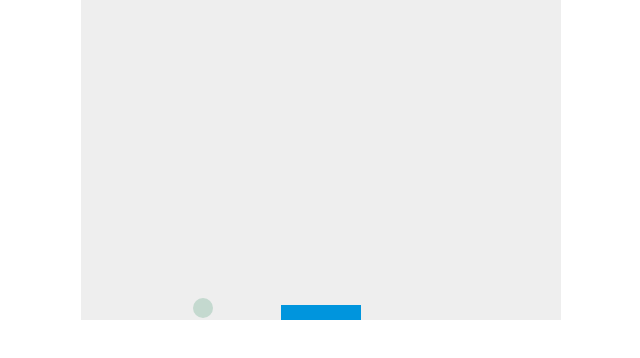
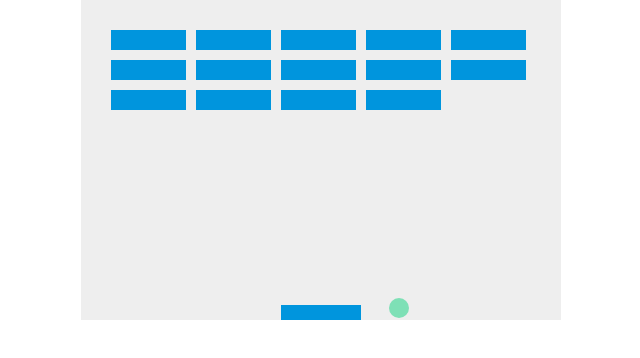
Before and after one commit to LrdVnz/2D_Breakout, a plain HTML site: page index.html in a window 1280 px wide. Shown: the whole page, without its empty margins (319-959 px from the left). Drawn offline with Linux system fonts and the light colour scheme.

Commit message:
added brick collision

```diff
--- a/index.html
+++ b/index.html
@@ -60,8 +60,10 @@
 
      function draw(){
       ctx.clearRect(0, 0, canvas.width, canvas.height);
+      drawBricks();
       drawBall();
       drawPaddle();
+      collisionDetection();
       x += dx;
       y += dy;
       if(y + dy < ballRadius){
@@ -113,6 +115,56 @@
                leftPressed = false;
            }
       }
+
+    let brickRowCount = 3;
+    let brickColumnCount = 5;
+    let brickWidth = 75;
+    let brickHeight = 20;
+    let brickPadding = 10;
+    let brickOffsetTop = 30;
+    let brickOffsetLeft = 30;
+    let bricks = [];
+
+    for(let c = 0; c < brickColumnCount; c++){
+        bricks[c] = [];
+         for(let r = 0; r < brickRowCount; r++){
+             bricks[c][r] = { x: 0, y: 0, status : 1};
+         }
+    }
+
+      function drawBricks() {
+         for(let c = 0; c < brickColumnCount; c++){
+             for(let r = 0; r < brickRowCount; r++){
+                if(bricks[c][r].status == 1) {
+                  let brickX = (c*(brickWidth + brickPadding)) + brickOffsetLeft;
+                  let brickY = (r*(brickHeight + brickPadding)) + brickOffsetTop;
+                  bricks[c][r].x = brickX;
+                  bricks[c][r].y = brickY;
+                  ctx.beginPath();
+                  ctx.rect(brickX, brickY, brickWidth, brickHeight);
+                  ctx.fillstyle = "#0095DD";
+                  ctx.fill();
+                  ctx.closePath();
+                }
+             }
+         }
+    }
+
+      function collisionDetection(){
+          for(let c = 0; c < brickColumnCount; c++){
+              for(let r = 0; r < brickRowCount; r++){
+                  let b = bricks[c][r];
+                  if(b.status == 1){
+                  if(x > b.x && x < b.x + brickWidth && y > b.y && y < b.y + brickHeight){
+                      dy = -dy;
+                      b.status = 0;
+                      randomColor();
+                    }
+                  }
+              }
+          }
+      }
+
      let interval = setInterval(draw, 10);
 
 </script>
```
